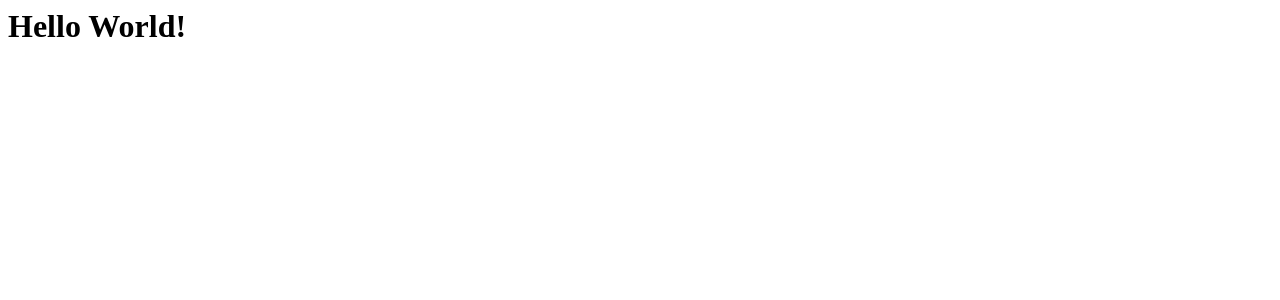
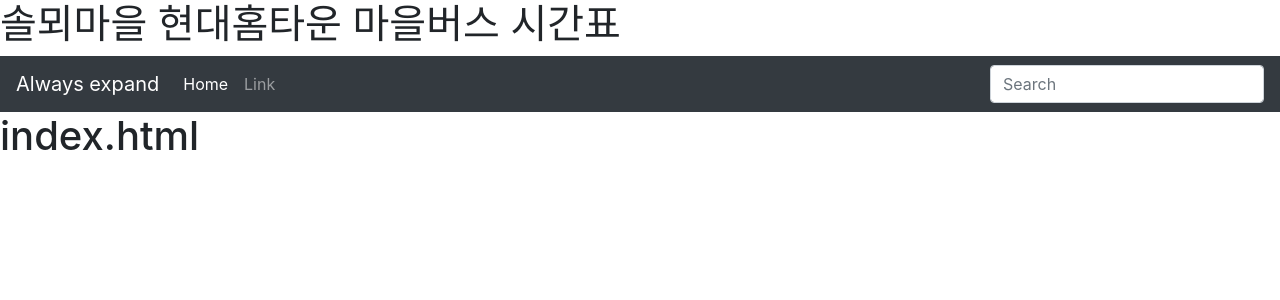
Before and after one commit to thnam91/bus-timetable, a Django app: page /timetable/ in a window 1280 px wide. Shown: the top 300 px of the page. Run offline with Django 3.2, Linux system fonts and the light colour scheme; some libraries are stand-ins or nearby versions.

Commit message:
bootstrap 적용을 위한 settings.py 설정 및 templates 파일 수정

```diff
--- a/bus/settings.py
+++ b/bus/settings.py
@@ -1,7 +1,7 @@
 from os.path import dirname, abspath, join
 
 # Build paths inside the project like this: os.path.join(BASE_DIR, ...)
-BASE_DIR = dirname(dirname(dirname(abspath(__file__))))
+BASE_DIR = dirname(dirname(abspath(__file__)))
 ROOT = lambda *args: join(BASE_DIR, *args)
 
 
@@ -26,6 +26,7 @@ INSTALLED_APPS = [
     'django.contrib.sessions',
     'django.contrib.messages',
     'django.contrib.staticfiles',
+    'bootstrap4',
     'timetable',
 ]
 
@@ -107,6 +108,8 @@ USE_TZ = True
 # Static files (CSS, JavaScript, Images)
 # https://docs.djangoproject.com/en/2.2/howto/static-files/
 
+STATIC_ROOT = ''
+
 STATIC_URL = '/static/'
 
 STATICFILES_DIRS = [  # FileSystem Static Finder에 의해서 사용되는 설정
--- a/timetable/templates/timetable/index.html
+++ b/timetable/templates/timetable/index.html
@@ -1 +1,6 @@
-<h1>Hello World!</h1>
+{% extends 'timetable/layout.html' %}
+{% load bootstrap4 %}
+
+{% block content %}
+<h1>index.html</h1>
+{% endblock content %}
--- /dev/null
+++ b/timetable/templates/timetable/layout.html
@@ -0,0 +1,35 @@
+{% load static %}
+<!doctype html>
+
+<html>
+    <head>
+        <meta charset='utf-8' />
+        <title>솔뫼마을 마을버스 시간표</title>
+        <link rel="stylesheet" href="{% static "bootstrap-4.3.1/css/bootstrap.min.css" %}" />
+    </head>
+    <body>
+        <h1>솔뫼마을 현대홈타운 마을버스 시간표</h1>
+        <nav class="navbar navbar-expand navbar-dark bg-dark">
+            <a class="navbar-brand" href="#">Always expand</a>
+            <button class="navbar-toggler" type="button" data-toggle="collapse" data-target="#navbarsExample02" aria-controls="navbarsExample02" aria-expanded="false" aria-label="Toggle navigation">
+                <span class="navbar-toggler-icon"></span>
+            </button>
+
+            <div class="collapse navbar-collapse" id="navbarsExample02">
+                <ul class="navbar-nav mr-auto">
+                <li class="nav-item active">
+                    <a class="nav-link" href="#">Home <span class="sr-only">(current)</span></a>
+                </li>
+                <li class="nav-item">
+                    <a class="nav-link" href="#">Link</a>
+                </li>
+                </ul>
+                <form class="form-inline my-2 my-md-0">
+                <input class="form-control" type="text" placeholder="Search">
+                </form>
+            </div>
+        </nav>
+        {% block content %}
+        {% endblock content %}
+    </body>
+</html>
```
